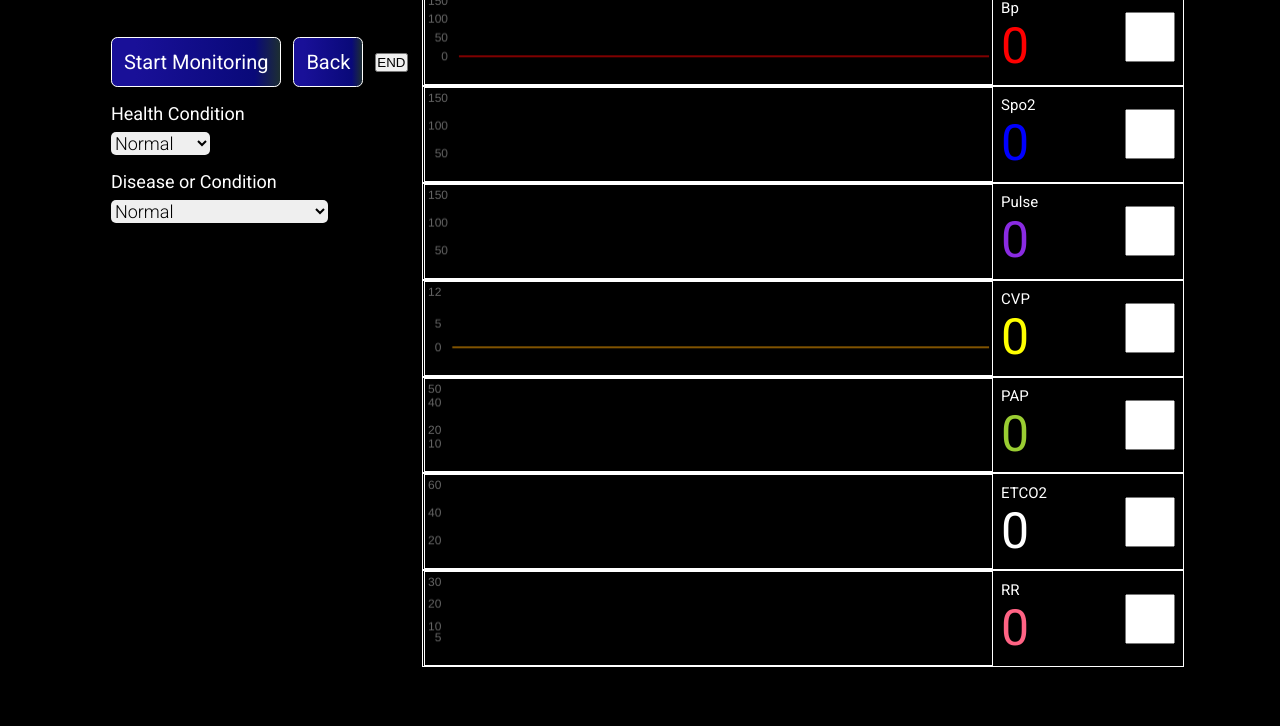
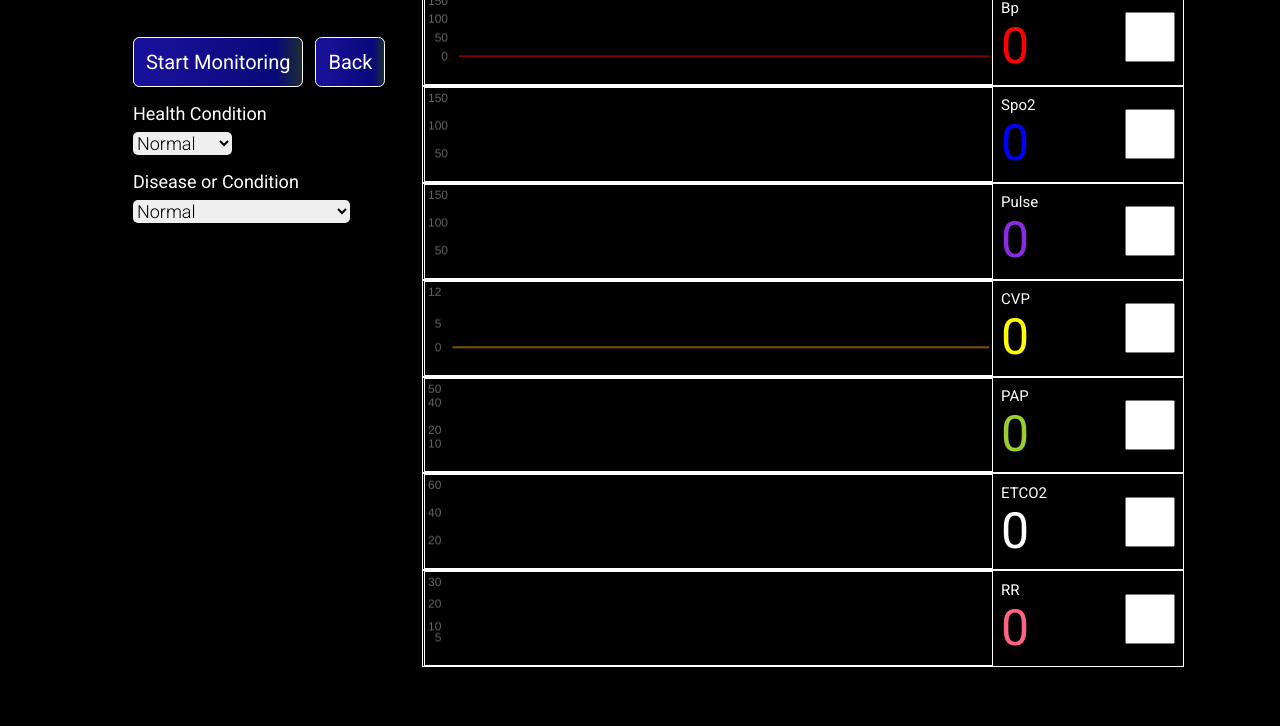
Before and after one commit to Asad-Abbas0009/one-simulation, a plain HTML site: page client/teachers.html in a window 1280 px wide. Shown: the part 74-800 px from the top of the page. Drawn offline with nearby package versions, Linux system fonts and the light colour scheme.

Commit message:
fdsgdsgds

```diff
--- a/client/teachers.html
+++ b/client/teachers.html
@@ -28,7 +28,7 @@
               Start Monitoring
             </button>
             <button id="back" class="section-back">Back</button>
-            <button id="stop" onclick="stopfunction()">END</button>
+
           </div>
           <!-- drop down  -->
           <div class="drop-down">
```
